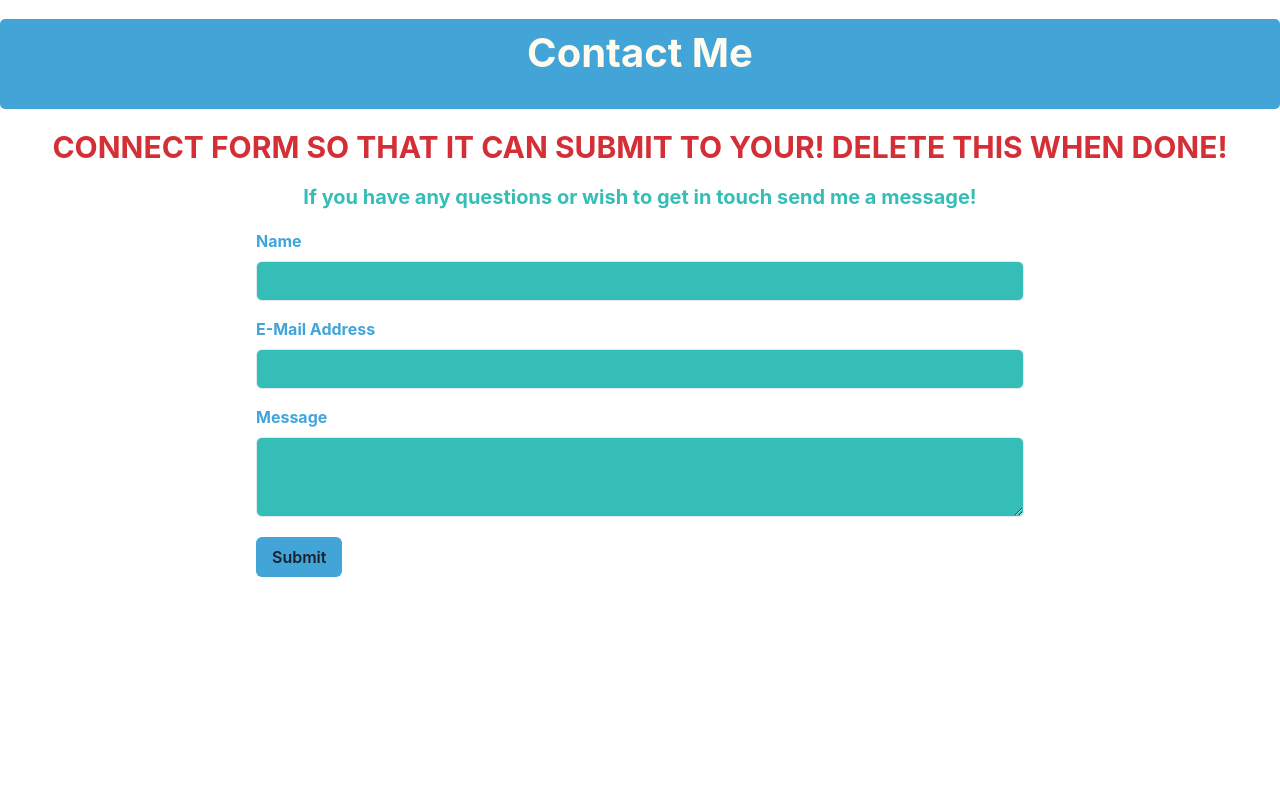
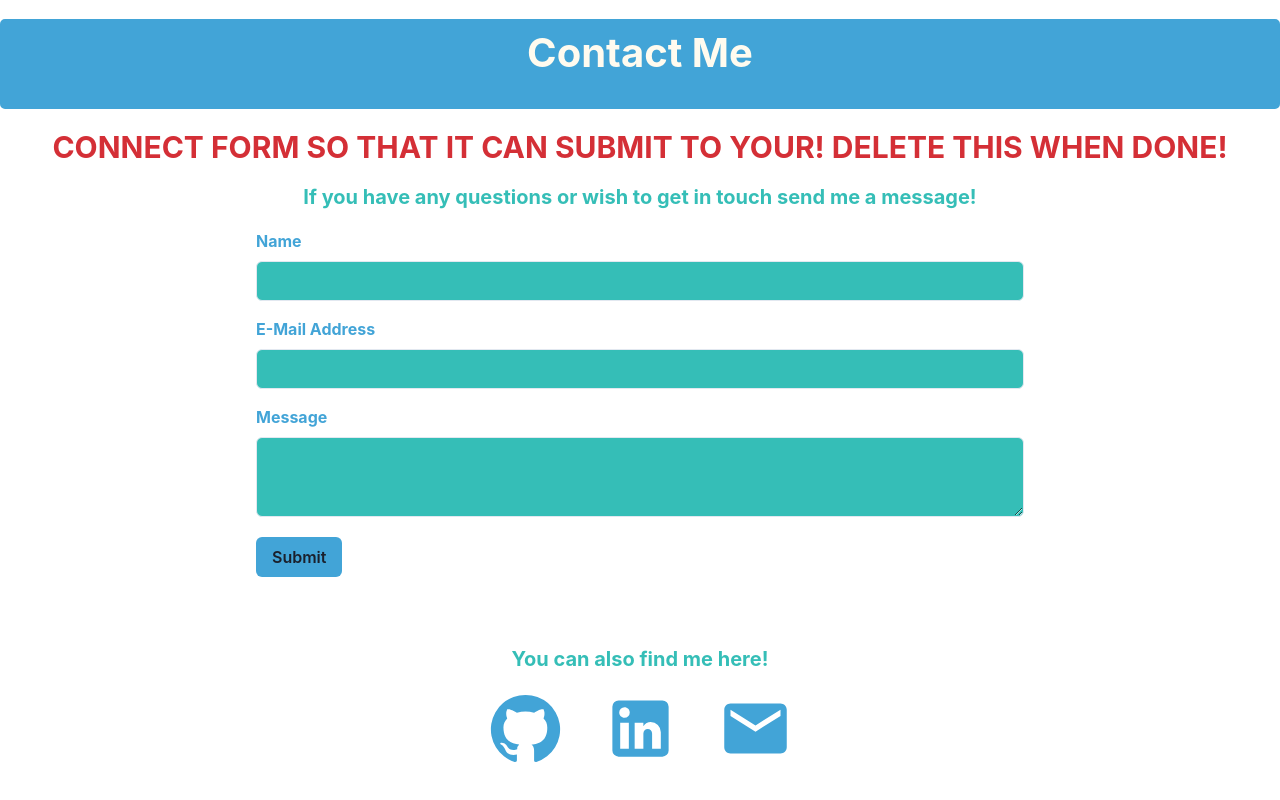
Before and after one commit to mattiemarie/portfolio_2023, a React (Create React App) app: page / in a window 1280 px wide. Shown: the part 2536-3336 px from the top of the page. Before the commit the page ends 3163 px from the top, so only its background shows below. Built offline with nearby package versions, Linux system fonts and the light colour scheme; the HTML template or start-up script is replaced by a standard one.

Commit message:
adding to footer.js

```diff
--- a/package.json
+++ b/package.json
@@ -3,6 +3,7 @@
   "version": "0.1.0",
   "private": true,
   "dependencies": {
+    "@chakra-ui/icons": "^2.0.19",
     "@chakra-ui/react": "^2.6.0",
     "@emotion/react": "^11.10.6",
     "@emotion/styled": "^11.10.6",
--- a/src/components/Footer.js
+++ b/src/components/Footer.js
@@ -1,9 +1,29 @@
 import React from 'react';
+import { Icon } from '@chakra-ui/react'
+import GitHubIcon from '@mui/icons-material/GitHub';
+import LinkedInIcon from '@mui/icons-material/LinkedIn';
+import EmailIcon from '@mui/icons-material/Email';
 
 function Footer() {
   return (
     <div>
+      <h2 className='icon-text'>You can also find me here!</h2>
+      <div className="icon-container">
 
+        {/* Github Icon */}
+        <a href="https://github.com/mattiemarie" target="_blank">
+          <Icon  className='github-icon' as={GitHubIcon} />
+        </a>
+        {/* LinkedIn Icon */}
+        <a href="" target="_blank">
+          <Icon  className='linkedin-icon' as={LinkedInIcon} />
+        </a>
+
+        {/* Email Icon */}
+        <a href="" target="_blank">
+          <Icon  className='email-icon' as={EmailIcon} />
+        </a>
+      </div>
     </div>
   );
 }
--- a/src/index.css
+++ b/src/index.css
@@ -127,7 +127,7 @@ h1 {
   text-align: center;
 }
 
-/* -------------------- Contact ------------------------ */
+/* -------------------- CONTACT ------------------------ */
 h3 {
   display:flex;
   justify-content: center;
@@ -167,3 +167,60 @@ h2  {
   background-color: var(--blue) !important;
   color: var(--cream)
 }
+
+.contact-button:hover {
+  box-shadow: -1px 3px 20px var(--blue);
+  transition: transform 100ms;
+}
+
+/* -------------------- FOOTER ------------------------ */
+.icon-container {
+  display: flex;
+  justify-content: center;
+  margin-top: 20px;
+  margin-bottom: 50px;
+}
+
+.icon-text {
+  margin-top: 20px;
+}
+
+.github-icon {
+  width: 75px !important;
+  height: 75px !important;
+  color:var(--blue) !important;
+  margin-left: 20px;
+  margin-right: 20px;
+}
+
+.github-icon:hover {
+  color: var(--teal) !important;
+  transition: transform 100ms;
+}
+
+.linkedin-icon {
+  width: 75px !important;
+  height: 75px !important;
+  color:var(--blue) !important;
+  margin-left: 20px;
+  margin-right: 20px;
+}
+
+.linkedin-icon:hover {
+  color: var(--teal) !important;
+  transition: transform 100ms;
+}
+
+
+.email-icon {
+  width: 75px !important;
+  height: 75px !important;
+  color:var(--blue) !important;
+  margin-left: 20px;
+  margin-right: 20px;
+}
+
+.email-icon:hover {
+  color: var(--teal) !important;
+  transition: transform 100ms;
+}
```
Also changed, not shown: 1 other file (tests, documents, lock files or other folders).
